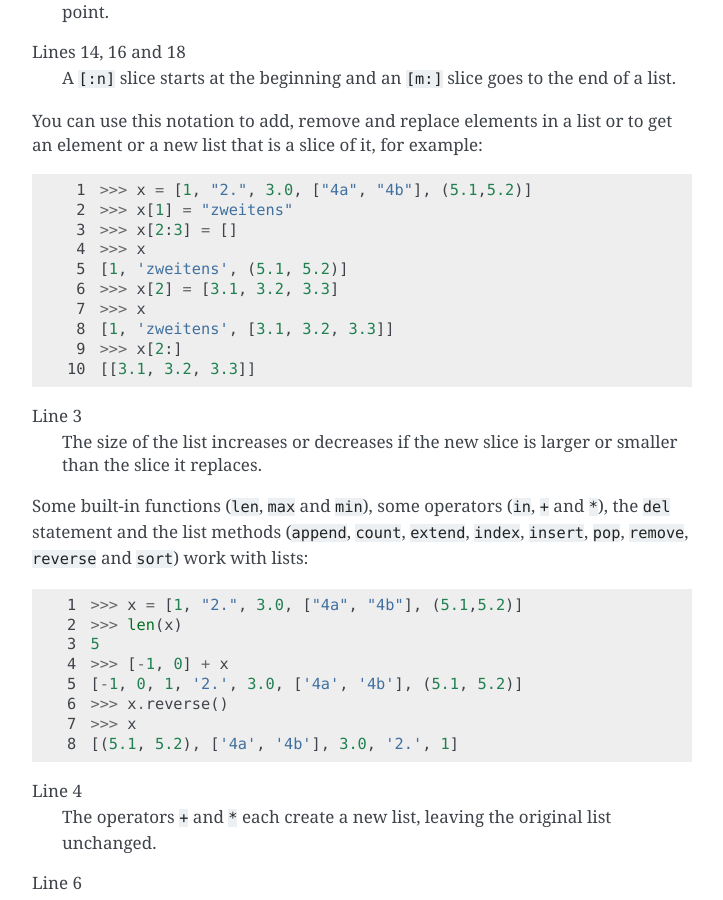
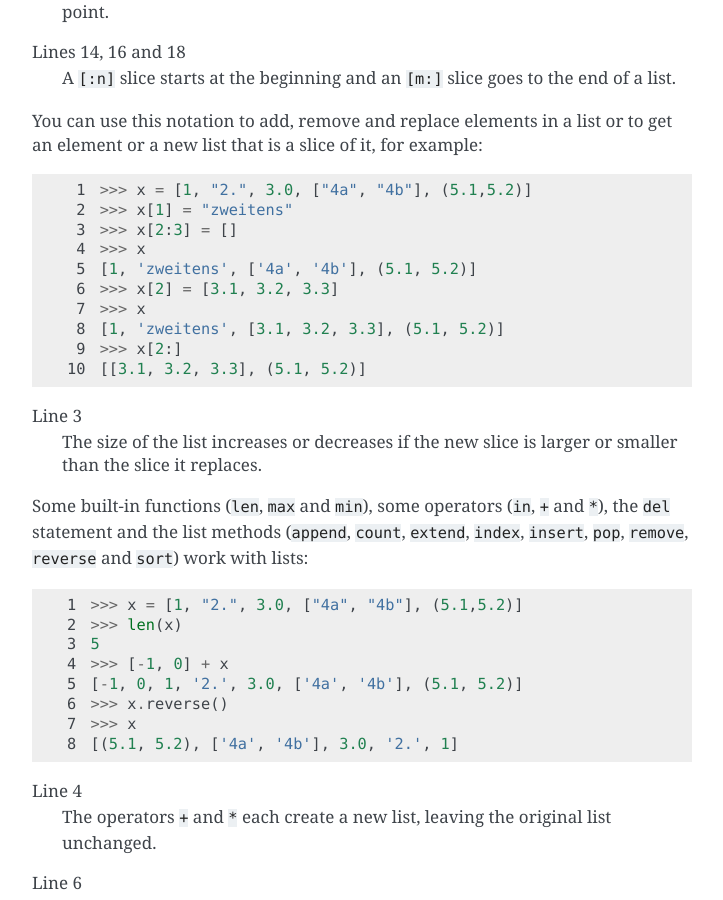
Before and after one commit to veit/python-basics-tutorial, a Sphinx documentation site: the page built from docs/types/lists.rst, in a window 1280 px wide and 900 px high, scrolled down 1010 px. Shown: the whole window, without its empty margins (388-1111 px from the left). Built offline with Sphinx 7.4.7, drawn with Linux system fonts in a browser that asks for light colours; pages that are not in the unit, such as notebooks, are missing from menus.

Commit message:
:pencil2: Fix list examples

```diff
--- a/docs/types/lists.rst
+++ b/docs/types/lists.rst
@@ -61,12 +61,12 @@ get an element or a new list that is a slice of it, for example:
     >>> x[1] = "zweitens"
     >>> x[2:3] = []
     >>> x
-    [1, 'zweitens', (5.1, 5.2)]
+    [1, 'zweitens', ['4a', '4b'], (5.1, 5.2)]
     >>> x[2] = [3.1, 3.2, 3.3]
     >>> x
-    [1, 'zweitens', [3.1, 3.2, 3.3]]
+    [1, 'zweitens', [3.1, 3.2, 3.3], (5.1, 5.2)]
     >>> x[2:]
-    [[3.1, 3.2, 3.3]]
+    [[3.1, 3.2, 3.3], (5.1, 5.2)]
 
 Line 3
     The size of the list increases or decreases if the new slice is larger or
```
